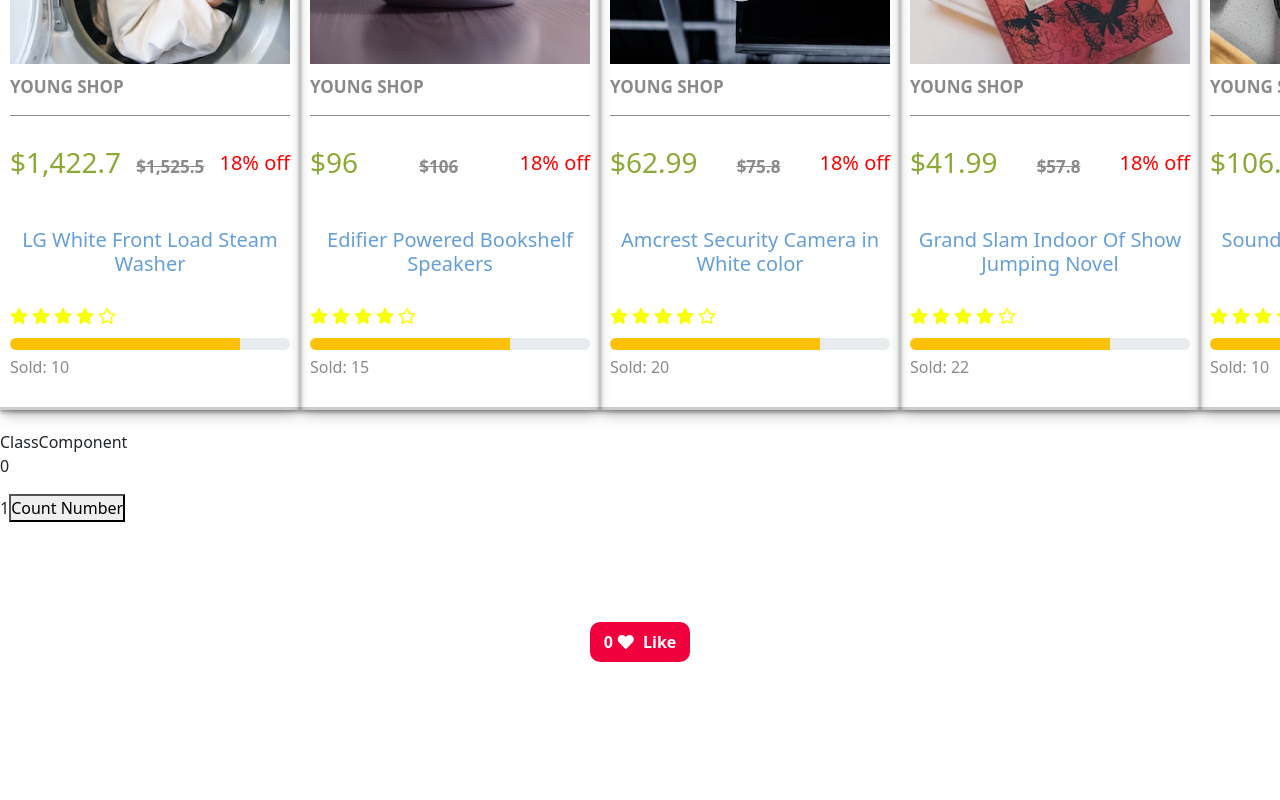
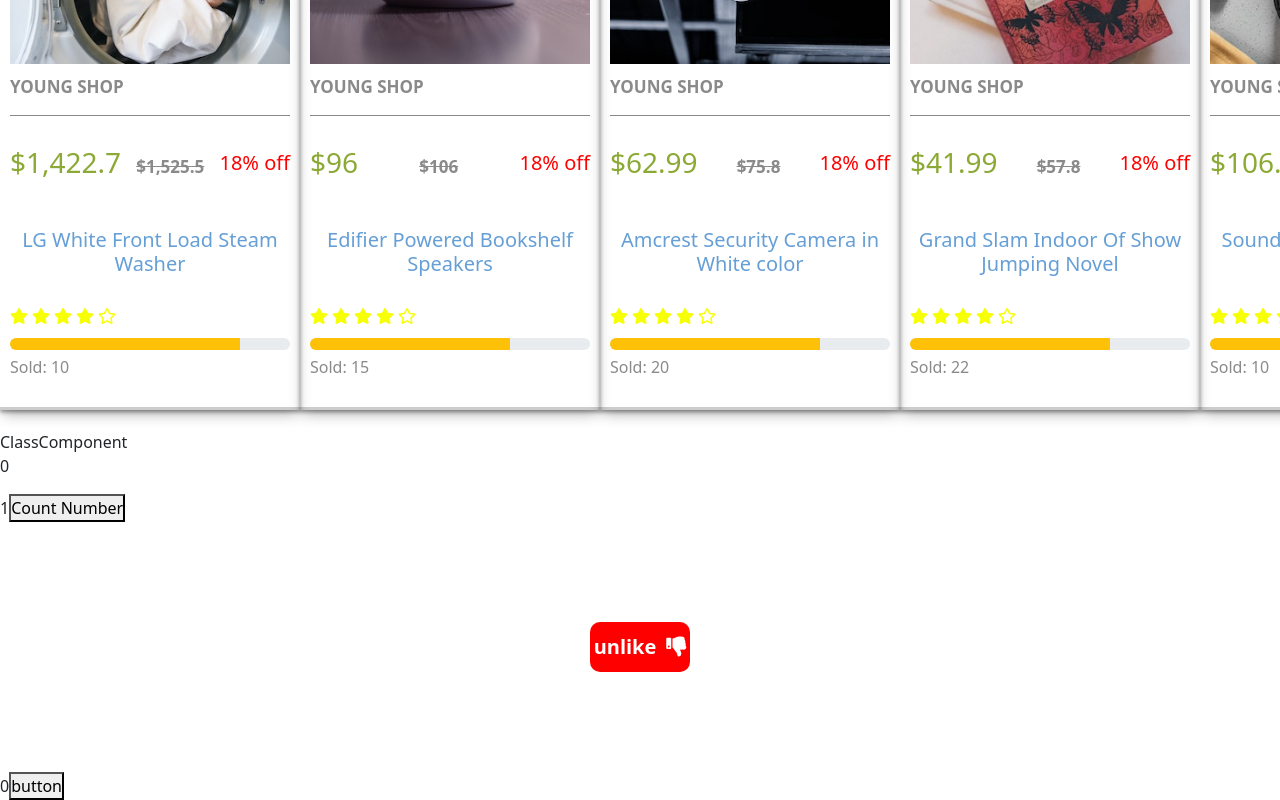
Before and after one commit to rachelhmyx/rn25-mylth, a React (Create React App) app in the folder 2-mylth1/: page / in a window 1280 px wide. Shown: the part 5888-6688 px from the top of the page. Before the commit the page ends 6650 px from the top, so only its background shows below. Built offline with nearby package versions, Linux system fonts and the light colour scheme.

Commit message:
add phần like button session 03

```diff
--- a/2-mylth1/src/App.tsx
+++ b/2-mylth1/src/App.tsx
@@ -20,8 +20,32 @@
 import Product from "./homework/session02/5-advanced/Product/Product";
 import SaleProduct from "./homework/session02/5-advanced/SaleProduct/SaleProduct";
 import LikeButton from "./homework/session03/LikeButton/LikeButton";
+import RateButton from "./homework/session03/RateButton/RateButton";
 
 function App() {
+  //Mua xăng:
+
+  //Case 1:b <= 2a -> mua 2 lít mua b
+  //3 2L: 1 1L: 15
+  //3: phan nguyen 7/2 ?? parseInt(7/2) * b
+  //1: 7 - (parseInt(7/2)*2) * a
+
+  //Case 2: b > 2a -> mua a
+  //N * a
+
+  //output: 3
+  //n=5
+  //1L: 1 đồng
+  //2L : 1 đồng
+
+
+
+
+
+
+
+
+
   let containerStyle = {
     height: "800px",
     margin: "200px auto",
@@ -249,7 +273,10 @@
 
       {/* Session 03 */}
       <LikeButton/>
+      <RateButton/>
       {/* End of Session 03 */}
+
+      <ReactHook/>
     </>
   );
 }
--- a/2-mylth1/src/ComponentLifeCycle/ClassComponent.tsx
+++ b/2-mylth1/src/ComponentLifeCycle/ClassComponent.tsx
@@ -1,61 +1,61 @@
-import React, { Component } from 'react'
+import React, { Component } from "react";
 
-interface Props  {
-    text?: string
+interface Props {
+  text?: string;
 }
 
-interface State  {
-    showComponent : boolean,
-    data : number,
+interface State {
+  showComponent: boolean;
+  data: number;
 }
 
 class ClassComponent extends Component<Props, State> {
-    DEFAULT_MAX_LENGHT: number;
-  constructor(props : Props){
+  DEFAULT_MAX_LENGHT: number;
+  constructor(props: Props) {
     //Gọi hàm khởi tạo của thằng cha (extends component)
-    super(props)
+    super(props);
 
     //Khai báo thuộc tính của component:
-    this.DEFAULT_MAX_LENGHT = 10
+    this.DEFAULT_MAX_LENGHT = 10;
 
     //Khởi tạo State:
-    this.state ={
-        showComponent : true,
-        data: 0,
-    }
+    this.state = {
+      showComponent: true,
+      data: 0,
+    };
 
     //Binđing events:
     this.setNewNumber = this.setNewNumber.bind(this);
-
   }
 
   componentDidMount(): void {
     //Thường đc dùng để call API--> lấy dữ liệu về để update state.
-    this.setState({data: 1})
-
+    this.setState({ data: 1 });
   } //Muốn component re-render lại thì set lại state trong phần componentDidMount.
 
-  componentDidUpdate(prevProps: Readonly<Props>, prevState: Readonly<State>, snapshot?: any): void {
-
-  }// Sau khi re-render xong, thì sẽ chạy vào componentDidUpdate. Nhớ là ko dùng setState trong componentDidUpdate vì như thế sẽ tạo ra một vòng lặp vô hạn.
+  componentDidUpdate(
+    prevProps: Readonly<Props>,
+    prevState: Readonly<State>,
+    snapshot?: any
+  ): void {} // Sau khi re-render xong, thì sẽ chạy vào componentDidUpdate. Nhớ là ko dùng setState trong componentDidUpdate vì như thế sẽ tạo ra một vòng lặp vô hạn.
 
   componentWillUnmount(): void {
-      //Chỉ chạy một lần trước khi component bị hủy bỏ
+    //Chỉ chạy một lần trước khi component bị hủy bỏ
   }
 
   setNewNumber() {
-    this.setState({data : this.state.data + 1});
-  }//Khi muốn chạy function ở ngoài thì nhất định phải viết bindding event ở bên trong constructor.
+    this.setState({ data: this.state.data + 1 });
+  } //Khi muốn chạy function ở ngoài thì nhất định phải viết bindding event ở bên trong constructor.
 
   //Còn hiện tại nếu ko muốn sử dụng bindding function thì hãy dùng arrow function.
 
   render() {
     return (
-        //lần render đầu tiên: showComponent = true, data: 0
-        //lần render thứ 2 , nó sẽ chạy vào componentDidMount: showComponent = true , data:1
+      //lần render đầu tiên: showComponent = true, data: 0
+      //lần render thứ 2 , nó sẽ chạy vào componentDidMount: showComponent = true , data:1
       <div>ClassComponent</div>
-    )
+    );
   }
 }
 
-export default ClassComponent
+export default ClassComponent;
--- a/2-mylth1/src/StateinFunctionalComponent/FunctionalComponent.tsx
+++ b/2-mylth1/src/StateinFunctionalComponent/FunctionalComponent.tsx
@@ -1,27 +1,54 @@
-import React from 'react'
-import { useState } from 'react'
+import React from "react";
+import { useState, useEffect } from "react";
 
-interface Props  {}
+interface Props {}
+
+function ReactHook(props: Props) {
+  //REACT HOOK: State trong functional component.
+
+  //Khai báo State:
+  const [numberState, setNumberState] = useState(0);
+   //Cú pháp khai báo State:
+  //nameState: tên của state
+  //setNameState: function thay đổi giá trị của state
+  //chữ "true" trong useState là giá trị khởi tạo ban đầu của State (default value)
 
 
-function ReactHook(props: Props) {
-    //REACT HOOK: State trong functional component.
-  const [nameState, setNameState] = useState(0);
+  //useEffect: dùng để quản lí life cycle trong Functional Component (Life Cycle Hook). useEffect được chia ra thành ba loại:
+  //1:func
+  //2:dependences
+  useEffect(() => {
+    console.log('componentDidMount') //chạy một lần sau lần first render
+
+    return () => {
+      //componentWillUnmount : 1 lần trước khi component bị hủy
+      console.log('componentWillUnmount')
+    }
+  }, []);
+
+  useEffect(() => {
+    console.log('componentDidupdate') //chạy n lần sau khi thay đổi state.
+  })
+
+  useEffect(() => {
+    console.log('componentDidupdate numberState')
+
+  },[numberState])//Loại useEffect này cũng đóng vai trò như component DidUpdate, nhưng chỉ chạy khi giá trị của State đc truyền vào có thay đổi.
+
+
+
   const handleOnClick = () => {
-    setNameState(nameState + 1);
-  }
-
-  //Cú pháp khai báo State:
-  //nameState: tên của state
-  //setNameState: function thay đổi giá trị của state
-  //chữ "true" trong useState là giá trị khởi tạo ban đầu của State.
+    if (numberState >= 10) {
+    } else {
+      setNumberState(numberState + 1);
+    }
+  };
   return (
     <>
-    {nameState}
-    <button onClick = {handleOnClick}>button</button>
-
+      {numberState}
+      <button onClick={handleOnClick} disabled = {numberState >= 10 ? true : false}>button</button>
     </>
-  )
+  );
 }
 
-export default ReactHook
+export default ReactHook;
--- a/2-mylth1/src/homework/session03/LikeButton/LikeButton.tsx
+++ b/2-mylth1/src/homework/session03/LikeButton/LikeButton.tsx
@@ -1,34 +1,28 @@
-import React, { Component } from "react";
+import React, { useState } from "react";
 import "../LikeButton/style.css";
 
-interface Props {}
+interface LikeButtonProps {}
 
-interface State {
-  data: number;
-}
+function LikeButton(props: LikeButtonProps) {
+  //Khởi tạo state:
+  const [isLike, setIsLike] = useState(true);
 
-class LikeButton extends Component<Props, State> {
-  constructor(props: Props) {
-    super(props);
-
-    this.state = {
-      data: 0,
-    };
-  }
-  handleClick = () => {
-    this.setState({ data: this.state.data + 1 });
+  const handleOnClick = () => {
+    setIsLike(!isLike);
   };
 
-  render() {
-    return (
-      <>
-        <button className="like_btn" onClick={this.handleClick}>
-          {this.state.data}
-          <i className="fas fa-heart"></i> Like
-        </button>
-      </>
-    );
-  }
+  return (
+    <>
+      <button className="like_btn" onClick={handleOnClick}>
+        {isLike === true ? "unlike" : "like"}
+        <i
+          className={
+            isLike === true ? "fas fa-thumbs-down" : "fas fa-thumbs-up"
+          }
+        ></i>
+      </button>
+    </>
+  );
 }
 
 export default LikeButton;
--- a/2-mylth1/src/homework/session03/LikeButton/style.css
+++ b/2-mylth1/src/homework/session03/LikeButton/style.css
@@ -1,14 +1,16 @@
 .like_btn {
+  width: 100px;
+  height: 50px;
+  border: none;
+  border-radius: 10px;
   display: block;
-  width: 100px;
-  height: 40px;
   margin: 100px auto;
+  background-color: red;
   color: #fff;
   font-weight: 700;
-  background-color: #f0003c;
-  border: none;
-  border-radius: 10px;
+  font-size: 20px;
 }
 .like_btn i {
-  margin: 0px 5px;
+  margin-left: 10px;
+  font-size: 20px;
 }
--- /dev/null
+++ b/2-mylth1/src/homework/session03/RateButton/RateButton.tsx
@@ -0,0 +1,18 @@
+import React, { Component } from 'react'
+import "../RateButton/style.css";
+
+interface Props  {}
+
+interface State  {}
+
+class RateButton extends Component<Props, State> {
+  state = {}
+
+  render() {
+    return (
+      <></>
+    )
+  }
+}
+
+export default RateButton
```
Also changed, not shown: 2-mylth1/src/homework/session03/RateButton/style.css (added).
